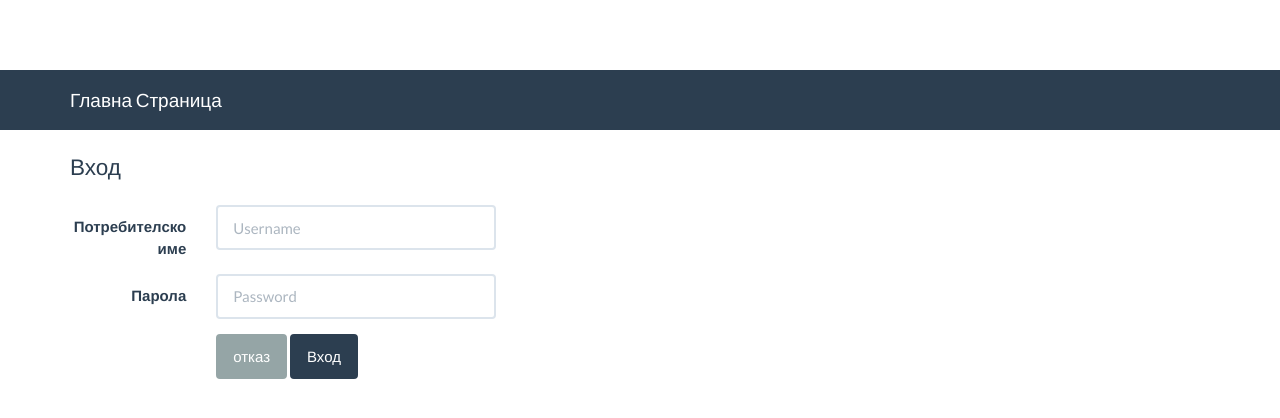
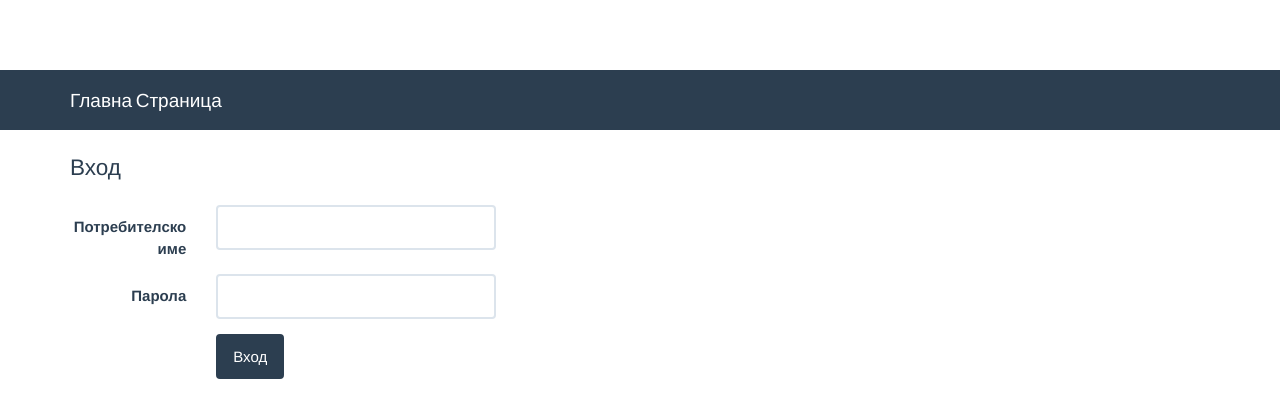
Before and after one commit to DimitarSamuilov/Shop-no-Symfony-Rizn, a PHP site: page /login.php in a window 1280 px wide. Shown: the top 418 px of the page. Run offline with PHP 8.4, Linux system fonts and the light colour scheme.

Commit message:
Frontend fixed

```diff
--- a/DTO/Merchandise.php
+++ b/DTO/Merchandise.php
@@ -36,7 +36,7 @@ class Merchandise
         $this->categoryId = $categoryId;
     }
 
-    private function getFormattedDate()
+    public function getFormattedDate()
     {
         return $this->getDateAdded()->format('Y-m-d H:i:s');
     }
--- a/Templates/adminList.php
+++ b/Templates/adminList.php
@@ -7,18 +7,19 @@ ViewEngine\Template::render('admin-header');
             <th>ID</th>
             <th>Име</th>
             <th>Цена</th>
-            <th>Описание</th>
+            <th>Дата</th>
             <th>Операции </th>
         </tr>
         </thead>
         <tbody>
         <?php
         foreach($data as $single): ?>
+            <?/*= var_dump($single)*/?>
             <tr>
                 <td><?= $single->getId(); ?></td>
                 <td><?= $single->getName(); ?></td>
                 <td><?= $single->getPrice(); ?></td>
-                <td><?= $single->getSummary(); ?></td>
+                <td><?= $single->getDateAdded(); ?></td>
                 <td><a href="merchandiseEdit.php?id=<?= $single->getId()?>"
                        class="btn btn-primary btn-xs">Редактирай</a></td>
                 <td><a href="deleteMerchandise.php?id=<?= $single->getId()?>" class="btn btn-primary btn-xs">Изтрий</a>
--- a/Templates/loginForm.php
+++ b/Templates/loginForm.php
@@ -1,32 +1,28 @@
 <?php
 ViewEngine\Template::render("admin-header");
 ?>
-<form class="form-horizontal" method="post" target="login.php">
+<form class="form-horizontal" method="POST">
     <fieldset>
         <legend>Вход</legend>
         <div class="form-group">
             <label for="username" class="col-lg-2 control-label">Потребителско име</label>
             <div class="col-lg-10">
-                <input type="text" name="username" class="form-control" id="username" placeholder="Username">
+                <input type="text" name="username" class="form-control" id="username" >
             </div>
         </div>
         <div class="form-group">
             <label for="inputPassword" class="col-lg-2 control-label">Парола</label>
             <div class="col-lg-10">
-                <input type="password" name="password" class="form-control" id="inputPassword" placeholder="Password">
+                <input type="password" name="password" class="form-control" id="inputPassword" >
             </div>
         </div>
-
         <div class="form-group">
             <div class="col-lg-10 col-lg-offset-2">
-                <button type="reset" class="btn btn-default">отказ</button>
-                <button type="submit" class="btn btn-primary">Вход</button>
+                <input type="submit" class="btn btn-primary" value="Вход">
             </div>
         </div>
     </fieldset>
 </form>
 <?php
-
 ViewEngine\Template::render("adminFooter");
-
 ?>
--- a/Templates/registerForm.php
+++ b/Templates/registerForm.php
@@ -1,7 +1,7 @@
 <?php
 ViewEngine\Template::render("admin-header");
 ?>
-    <form class="form-horizontal" method="post" target="register.php">
+    <form class="form-horizontal" method="post">
         <fieldset>
             <legend>Регистрация</legend>
             <div class="form-group">
--- a/addMerchandise.php
+++ b/addMerchandise.php
@@ -7,7 +7,7 @@ if (!$userLifecycle->isAdmin($userId)) {
     exit;
 }
 
-if(isset($_POST['name'],$_POST['price'],$_POST['description'])){
+if(isset($_POST['submit'],$_POST['name'],$_POST['price'],$_POST['description'])){
     $description=$_POST['description'];
     $price=$_POST['price'];
     $name=$_POST['name'];
--- a/adminView.php
+++ b/adminView.php
@@ -5,4 +5,4 @@ if(!$userLifecycle->isAdmin($authentication->getAttribute(\Actions\Authenticatio
     header("Location:login.php");
     exit;
 }
-ViewEngine\Template::render('adminList',$merchandiseAction->getMerchandise());
+ViewEngine\Template::render('adminList',$merchandiseAction->getAllMerchandise());
--- a/login.php
+++ b/login.php
@@ -1,6 +1,10 @@
 <?php
 session_start();
 require_once 'application.php';
+if($authentication->isLogged()){
+    header("Location: index.php");
+    exit;
+}
 if(isset($_POST['username'],$_POST['password']) ){
     $password=$_POST['password'];
     $username=$_POST['username'];
--- a/register.php
+++ b/register.php
@@ -22,4 +22,5 @@ if(isset($_POST['username'],$_POST['password'],$_POST['passwordRepeat'])){
     }
 }
 
+
 ViewEngine\Template::render('registerForm');
```
